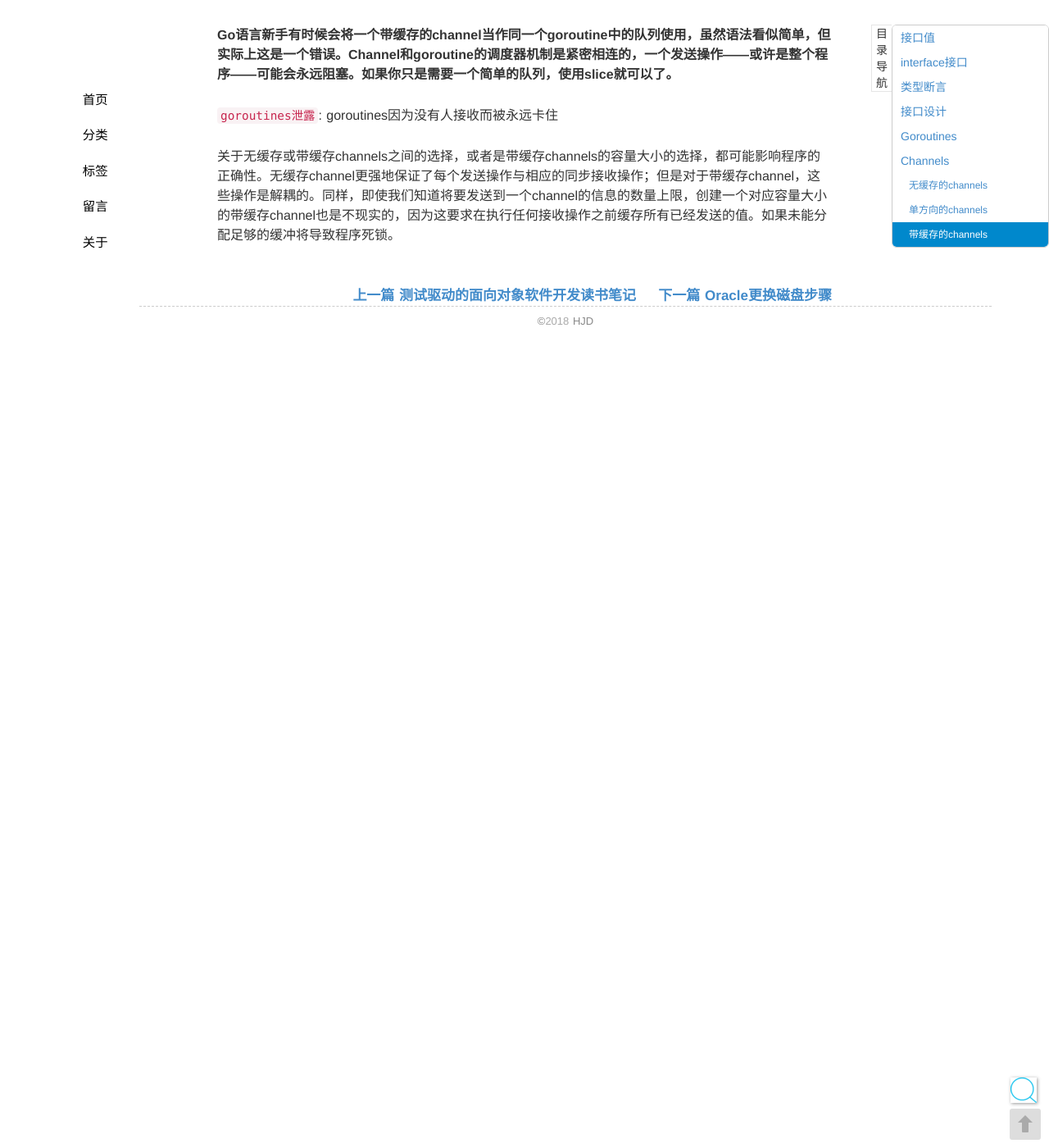
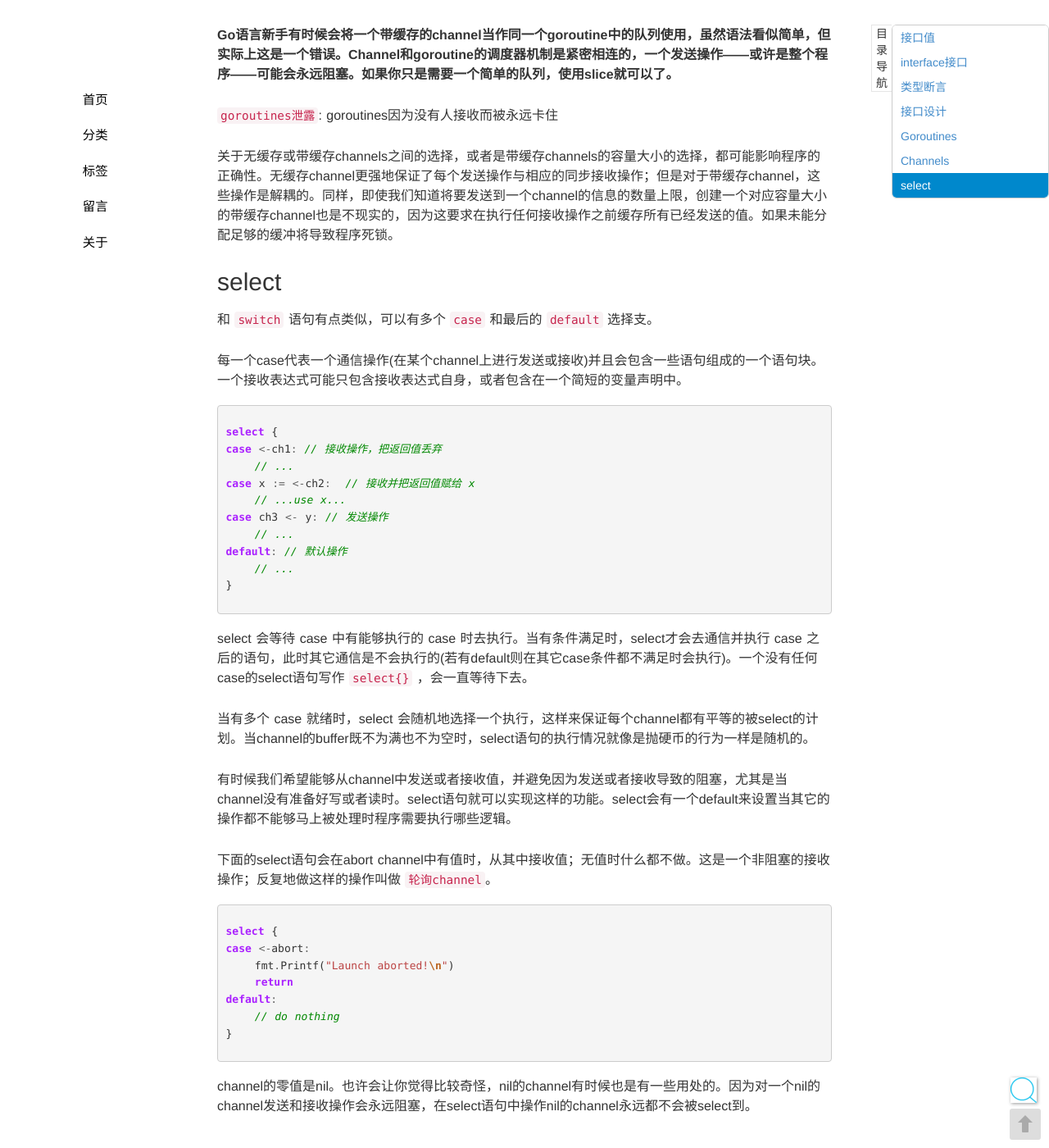
Before and after one commit to seekplum/seekplum.github.io, a Jekyll site: the page built from _posts/2018-10-24-go-learn-2.md, in a window 1280 px wide and 1400 px high, scrolled down 5244 px. Shown: the whole window at 82% size. Built offline with Jekyll 4.4.1, drawn with Linux system fonts in a browser that asks for light colours; comment, search, counter and statistics services are not loaded; before the commit the page ends 5874 px from its top, so only the background shows below that.

Commit message:
go select 操作

````diff
--- a/_posts/2018-10-24-go-learn-2.md
+++ b/_posts/2018-10-24-go-learn-2.md
@@ -200,3 +200,42 @@ channel的功能和C中链表是一致的，区别在于Go中的语法更加简
 `goroutines泄露`: goroutines因为没有人接收而被永远卡住
 
 关于无缓存或带缓存channels之间的选择，或者是带缓存channels的容量大小的选择，都可能影响程序的正确性。无缓存channel更强地保证了每个发送操作与相应的同步接收操作；但是对于带缓存channel，这些操作是解耦的。同样，即使我们知道将要发送到一个channel的信息的数量上限，创建一个对应容量大小的带缓存channel也是不现实的，因为这要求在执行任何接收操作之前缓存所有已经发送的值。如果未能分配足够的缓冲将导致程序死锁。
+
+## select
+和 `switch` 语句有点类似，可以有多个 `case` 和最后的 `default` 选择支。
+
+每一个case代表一个通信操作(在某个channel上进行发送或接收)并且会包含一些语句组成的一个语句块。一个接收表达式可能只包含接收表达式自身，或者包含在一个简短的变量声明中。
+
+```golang
+select {
+case <-ch1: // 接收操作，把返回值丢弃
+    // ...
+case x := <-ch2:  // 接收并把返回值赋给 x
+    // ...use x...
+case ch3 <- y: // 发送操作
+    // ...
+default: // 默认操作
+    // ...
+}
+```
+
+
+select 会等待 case 中有能够执行的 case 时去执行。当有条件满足时，select才会去通信并执行 case 之后的语句，此时其它通信是不会执行的(若有default则在其它case条件都不满足时会执行)。一个没有任何case的select语句写作 `select{}` ，会一直等待下去。
+
+当有多个 case 就绪时，select 会随机地选择一个执行，这样来保证每个channel都有平等的被select的计划。当channel的buffer既不为满也不为空时，select语句的执行情况就像是抛硬币的行为一样是随机的。
+
+有时候我们希望能够从channel中发送或者接收值，并避免因为发送或者接收导致的阻塞，尤其是当channel没有准备好写或者读时。select语句就可以实现这样的功能。select会有一个default来设置当其它的操作都不能够马上被处理时程序需要执行哪些逻辑。
+
+下面的select语句会在abort channel中有值时，从其中接收值；无值时什么都不做。这是一个非阻塞的接收操作；反复地做这样的操作叫做 `轮询channel`。
+
+```go
+select {
+case <-abort:
+    fmt.Printf("Launch aborted!\n")
+    return
+default:
+    // do nothing
+}
+```
+
+channel的零值是nil。也许会让你觉得比较奇怪，nil的channel有时候也是有一些用处的。因为对一个nil的channel发送和接收操作会永远阻塞，在select语句中操作nil的channel永远都不会被select到。
````
